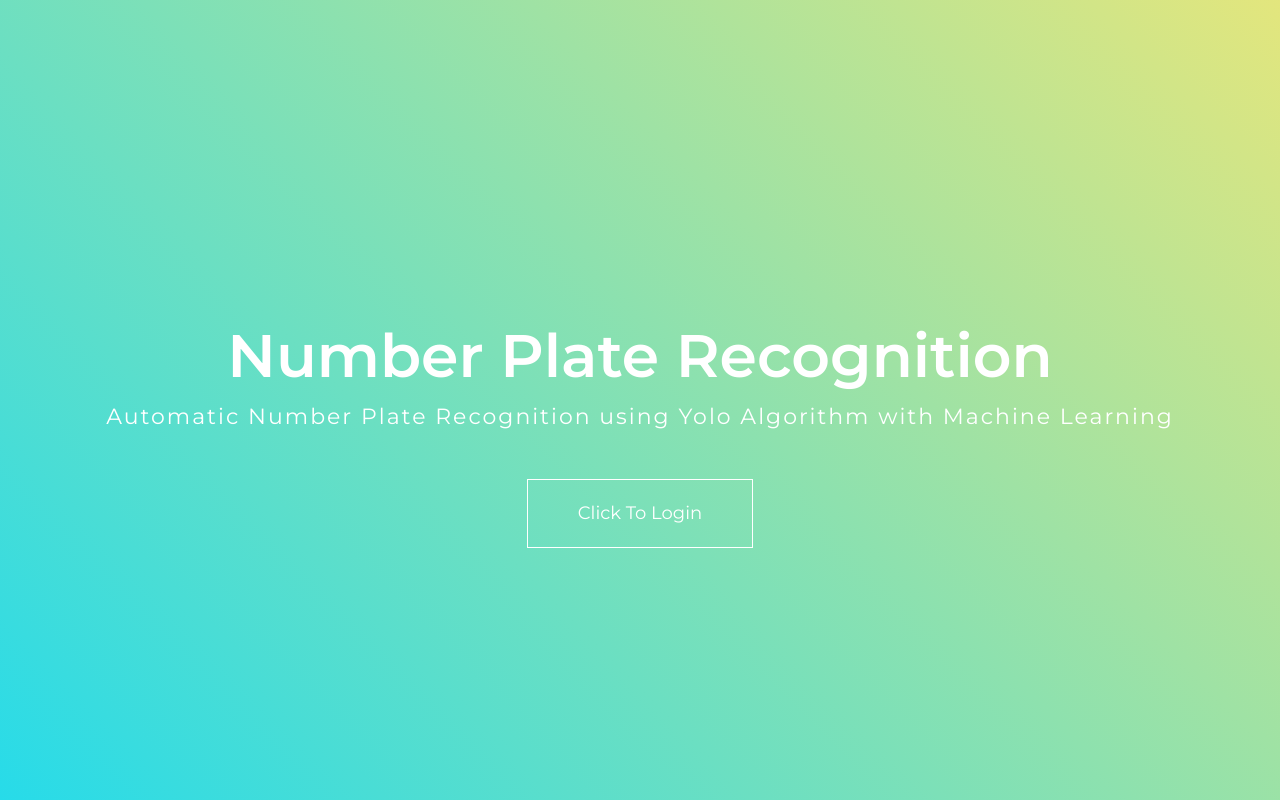
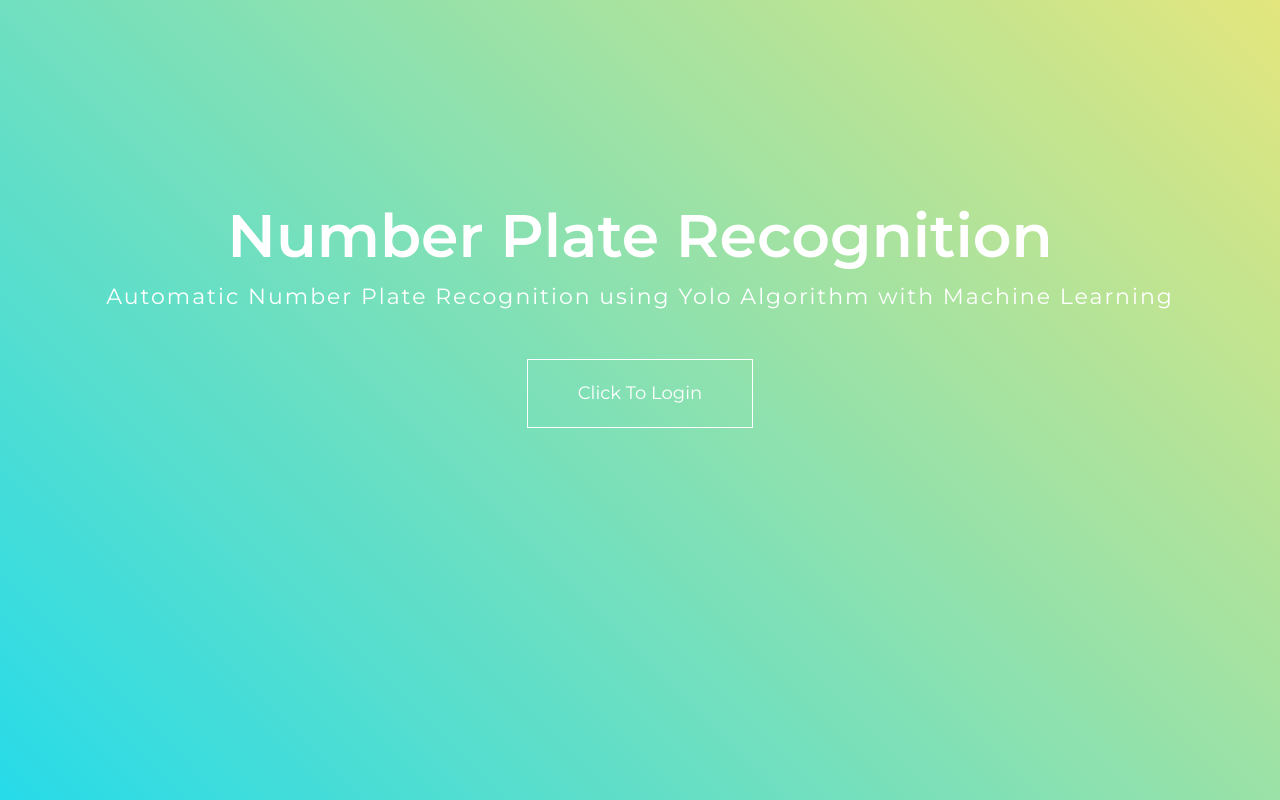
Before and after one commit to OmarFaruque96/Number-Plate-Recognition-Admin-Template, a plain HTML site: page index.html in a window 1280 px wide. Drawn offline with nearby package versions, Linux system fonts and the light colour scheme.

Commit message:
Add files via upload

```diff
--- a/css/style.css
+++ b/css/style.css
@@ -20,9 +20,12 @@ body {
 .site-title{
 	width: 100%;
   	background: linear-gradient(45deg, #27dbe9, #e3e67d);
-	padding: 320px 0;
+	/*padding: 320px 0;*/
 	text-align: center;
 	height: 100vh;
+}
+.title{
+	margin-top: 200px;
 }
 .site-title h1{
 	color: white;
```
